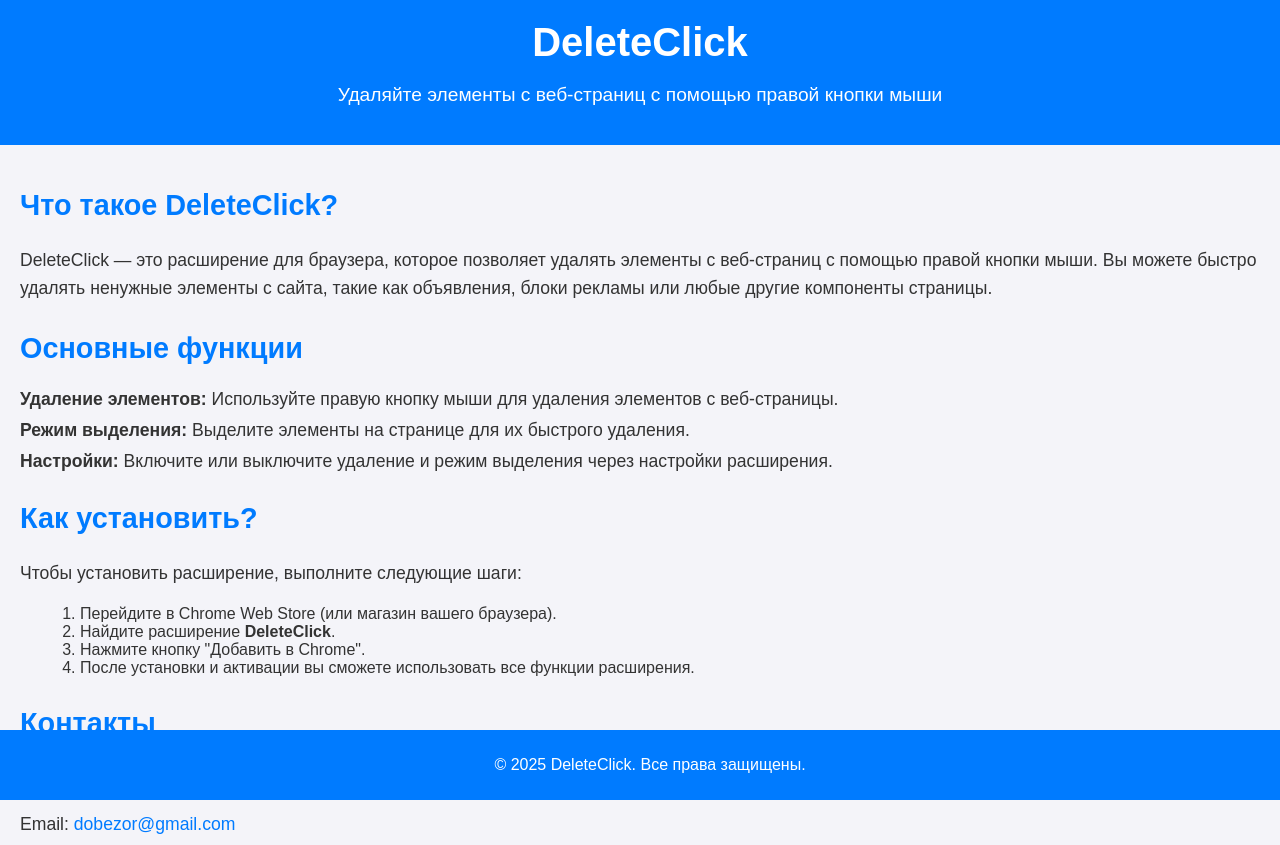
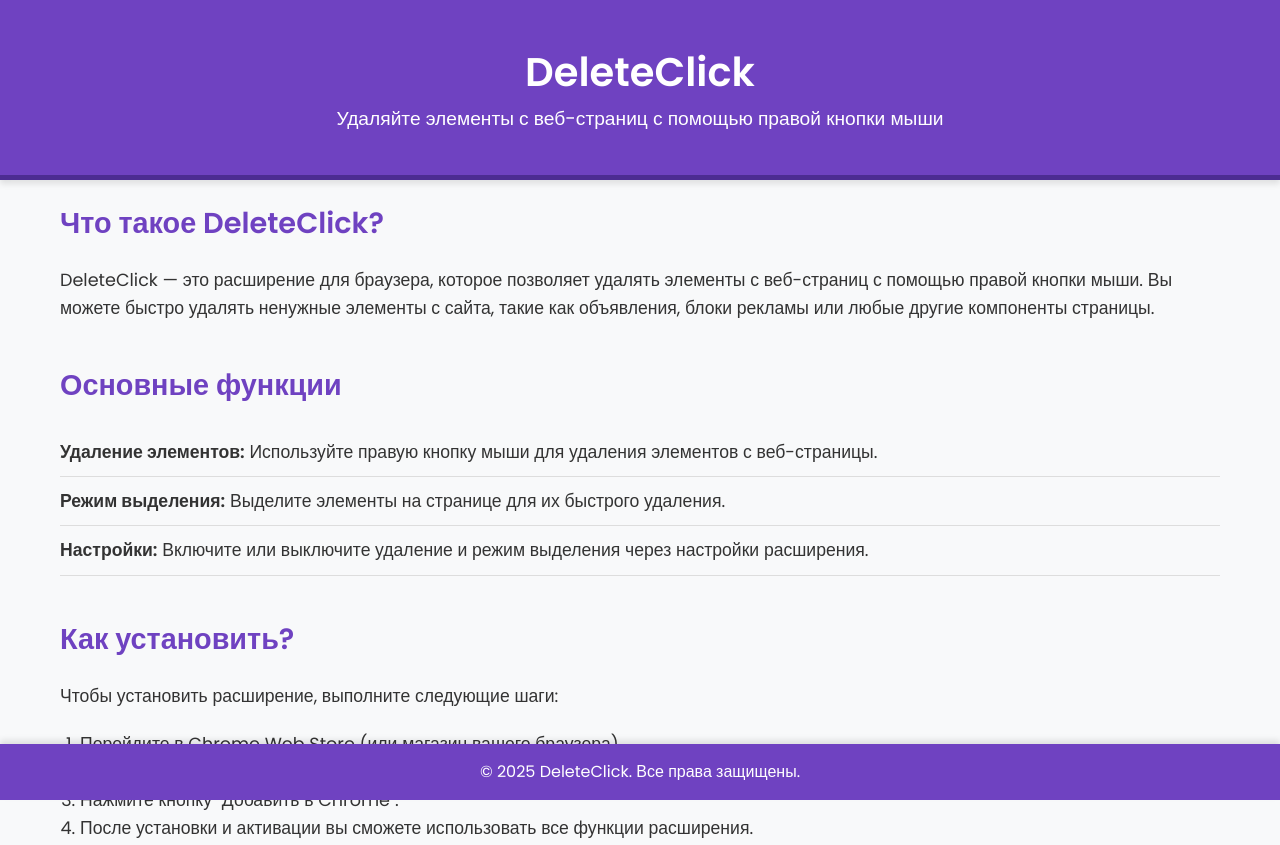
Before and after one commit to dobezor/DeleteClick, a plain HTML site: page index.html in a window 1280 px wide. Shown: the top 845 px of the page. Drawn offline with Linux system fonts and the light colour scheme.

Commit message:
Update style.css

```diff
--- a/style.css
+++ b/style.css
@@ -1,22 +1,29 @@
 /* Общие стили */
-body {
-  font-family: Arial, sans-serif;
+* {
   margin: 0;
   padding: 0;
-  background-color: #f4f4f9;
+  box-sizing: border-box;
+}
+
+body {
+  font-family: 'Poppins', sans-serif;
+  background-color: #f8f9fa;
   color: #333;
+  line-height: 1.6;
 }
 
 header {
-  background-color: #007bff;
+  background-color: #6f42c1; /* Фиолетовый акцент */
   color: white;
-  padding: 20px 0;
   text-align: center;
+  padding: 40px 20px;
+  border-bottom: 5px solid #4c2c92; /* Более темный фиолетовый */
+  box-shadow: 0 4px 6px rgba(0, 0, 0, 0.1);
 }
 
 header h1 {
-  margin: 0;
   font-size: 2.5rem;
+  font-weight: 600;
 }
 
 header p {
@@ -25,30 +32,42 @@ header p {
 
 main {
   padding: 20px;
+  max-width: 1200px;
+  margin: 0 auto;
 }
 
 section {
-  margin-bottom: 30px;
+  margin-bottom: 40px;
 }
 
 section h2 {
+  color: #6f42c1;
   font-size: 1.8rem;
-  color: #007bff;
+  margin-bottom: 20px;
+  transition: transform 0.3s ease-in-out;
 }
 
-section p {
+section h2:hover {
+  transform: scale(1.05);
+}
+
+section p, section ol, section ul {
   font-size: 1.1rem;
-  line-height: 1.6;
+  margin-bottom: 20px;
 }
 
 ul {
   list-style-type: none;
-  padding: 0;
 }
 
 ul li {
-  font-size: 1.1rem;
-  margin-bottom: 10px;
+  padding: 10px 0;
+  border-bottom: 1px solid #ddd;
+  transition: background-color 0.3s;
+}
+
+ul li:hover {
+  background-color: #f0f4f8;
 }
 
 ol {
@@ -56,16 +75,41 @@ ol {
 }
 
 a {
-  color: #007bff;
+  color: #6f42c1;
   text-decoration: none;
+  font-weight: 600;
+}
+
+a:hover {
+  text-decoration: underline;
 }
 
 footer {
-  background-color: #007bff;
+  background-color: #6f42c1;
   color: white;
   text-align: center;
-  padding: 10px;
+  padding: 15px 0;
   position: fixed;
   bottom: 0;
   width: 100%;
+  box-shadow: 0 -4px 6px rgba(0, 0, 0, 0.1);
 }
+
+/* Адаптивный дизайн */
+@media (max-width: 768px) {
+  header {
+    padding: 20px 10px;
+  }
+
+  main {
+    padding: 15px;
+  }
+
+  section h2 {
+    font-size: 1.5rem;
+  }
+
+  section p, section ul, section ol {
+    font-size: 1rem;
+  }
+}
```
